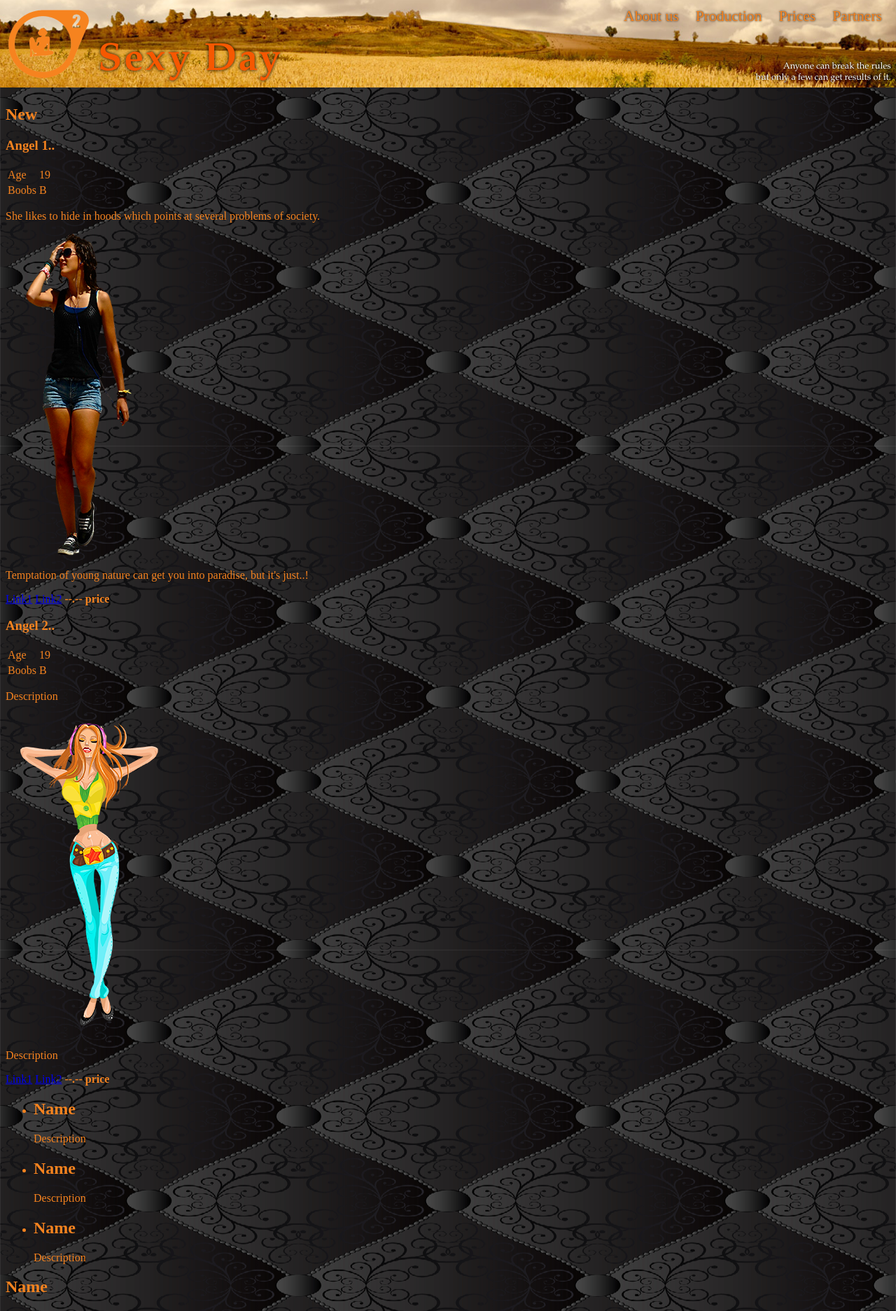
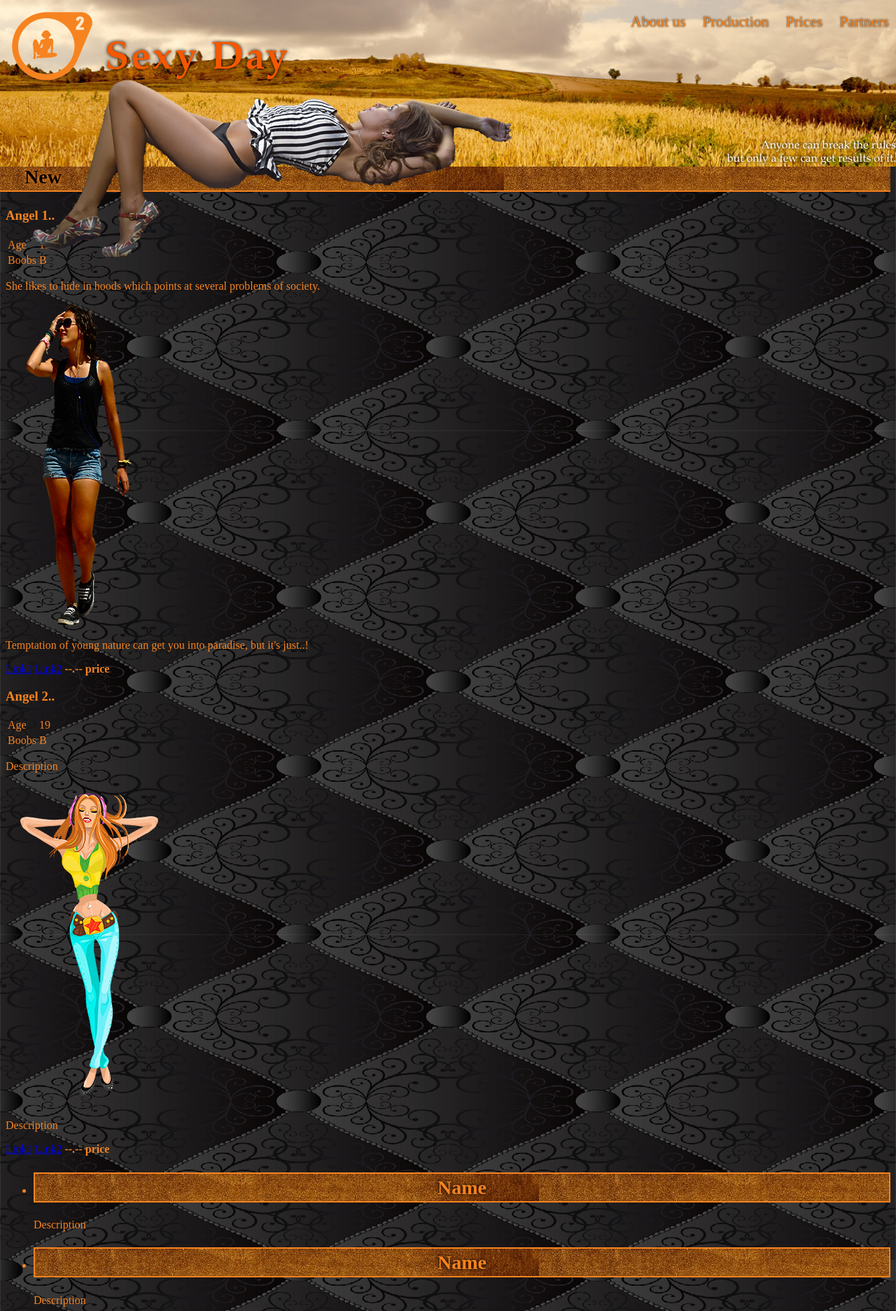
Before and after one commit to Ridj/django_web1, a Django app: page / in a window 1280 px wide. Shown: the top 1873 px of the page at 70% size. Run offline with Django 3.2, Linux system fonts and the light colour scheme; parts of the project's set-up code (start-up, migrations or seed data) failed here and were passed over.

Commit message:
0.18.5 --More new design features

```diff
--- a/web1/templates/web1/index.html
+++ b/web1/templates/web1/index.html
@@ -12,11 +12,23 @@
             color: rgb(246, 131, 31);
         }
 
+        h2  {
+            text-align: center;
+            color: rgb(246, 131, 31);
+            border: 2px solid rgb(246, 131, 31);
+            background-image: url(../../static/web1/h2bg.png);
+            font-size: 175%;
+            font-weight: bold;
+            line-height: 1.4;
+            text-shadow: black 0 0 5px;
+        }
+
         .page-header    {
-            position: fixed;
-            top: -20px;
-            left: -10px;
-            width: 101%;
+            position: relative;
+            top: -50px;
+            left: -8px;
+            width: 101.66%;
+            min-height: 250px;
             background-image: url(../../static/web1/header-image.png);
             background-size: 100%;
             background-repeat: no-repeat;
@@ -25,16 +37,16 @@
 
         .top-img    {
             position: absolute;
-            left: 15px;
-            top: -5px;
+            left: 10px;
+            top: -10px;
         }
 
         .page-header h1 {
             position: relative;
             margin-bottom: 3px;
+            padding-left: 150px;
             text-align: left;
-            padding-top: 37px;
-            padding-left: 150px;
+            padding-top: 65px;
             font-size: 350%;
             font-family: Garamond, Helvetica, Bookman, Palatino, sans-serif;
             font-weight: bold;
@@ -44,8 +56,8 @@
         }
 
         .links  {
-            position: fixed;
-            right: 0;
+            position: absolute;
+            right: 15px;
         }
 
         .links li   {
@@ -53,6 +65,10 @@
             list-style: none;
             margin-right: 20px;
             margin-top: 15px;
+        }
+
+        .links li:nth-child(4)   {
+            margin-right: 0px;
         }
 
         .links a   {
@@ -67,16 +83,30 @@
             position: absolute;
             font-family: Garamond, sans-serif;
             right: 0;
-            top: 95px;
+            top: 195px;
             text-align: right;
             color: white;
-            text-shadow: black 0 0 2px;
-            font-size: 80%;
-            padding-right: 10px;
+            text-shadow: black 0 0 4px;
+            font-size: 100%;
+            padding-right: 5px;
         }
 
-        .new    {
-            margin-top: 150px;
+        .baby   {
+            position: relative;
+            margin-left: 20px;
+            margin-top: -200px;
+            margin-bottom: -182px;
+        }
+
+        .new_h2 {
+            width: 97.85%;
+            margin-left: -8px;
+            border: none;
+            border-bottom: 2px solid rgb(246, 131, 31);
+            text-align: left;
+            padding-left: 35px;
+            color: black;
+            text-shadow: rgb(246, 131, 31) 0 0 5px;
         }
 
         .page-footer    {
@@ -95,6 +125,7 @@
             position: absolute;
             bottom: 32px;
             left: 55px;
+            color: black;
         }
 
         .logo   {
@@ -107,6 +138,7 @@
             position: absolute;
             bottom: 12px;
             left: 55px;
+            color: black;
         }
 
         .developer a {
@@ -183,8 +215,11 @@
         but only a few can get results of it.</p>
     </div>
 
-    <div class="new">
-        <h2>New</h2>
+    <div>
+        <p class="baby">
+            <img src="../../static/web1/wiki-2.png" alt="Description">
+        </p>
+        <h2 class="new_h2">New</h2>
         <h3>Angel 1..</h3>
         <table>
             <tr>
@@ -236,7 +271,6 @@
                 <i>Source: <a href="https://ru.wikipedia.org">ru.wikipedia.org</a></i>
             </dt>
             <dd>
-                <img src="../../static/web1/wiki-2.png" alt="Description">
                 <p>Description</p>
             </dd>
         </dl>
```
Also changed, not shown: web1/static/web1/h2bg.png (added).
